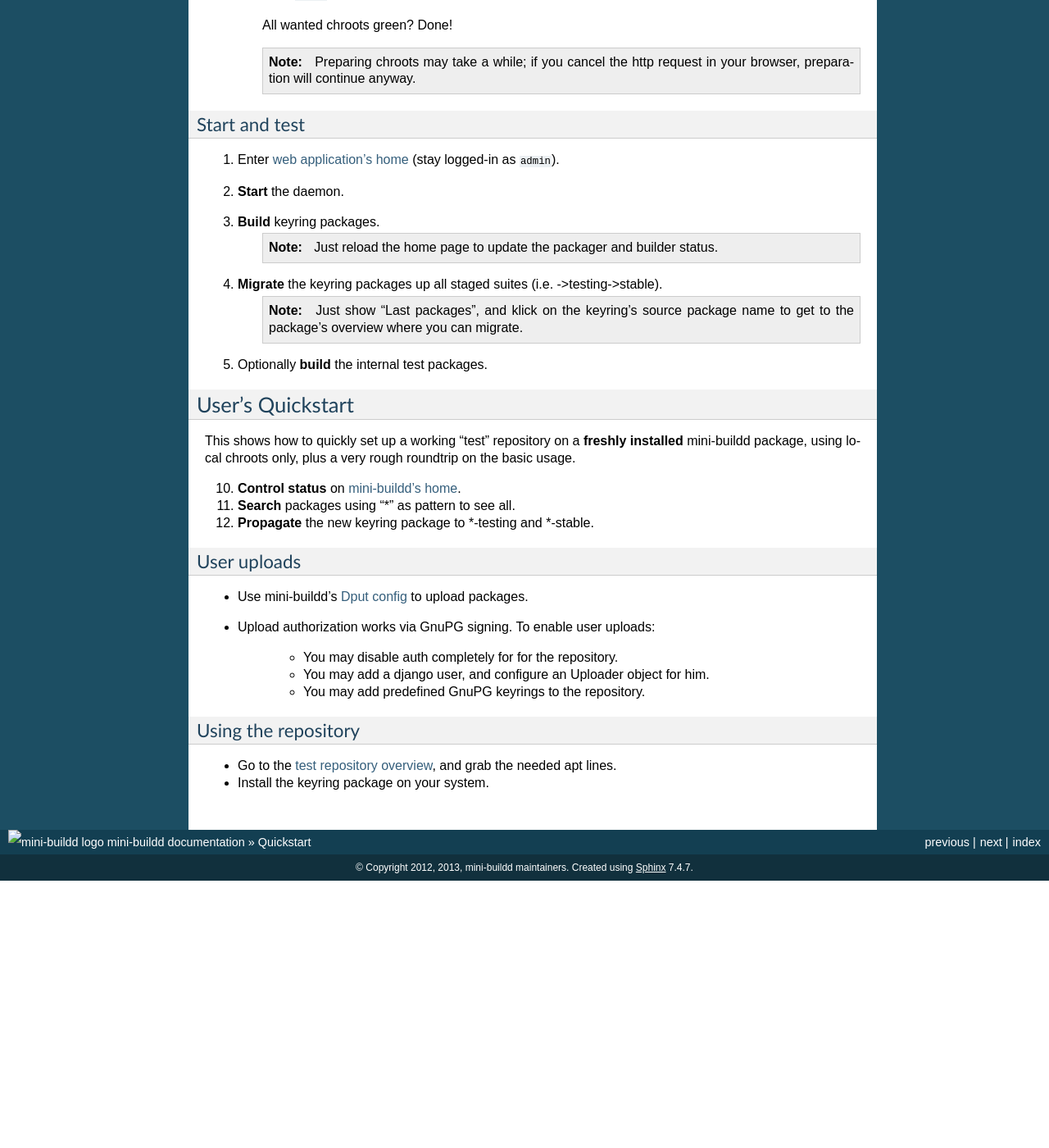
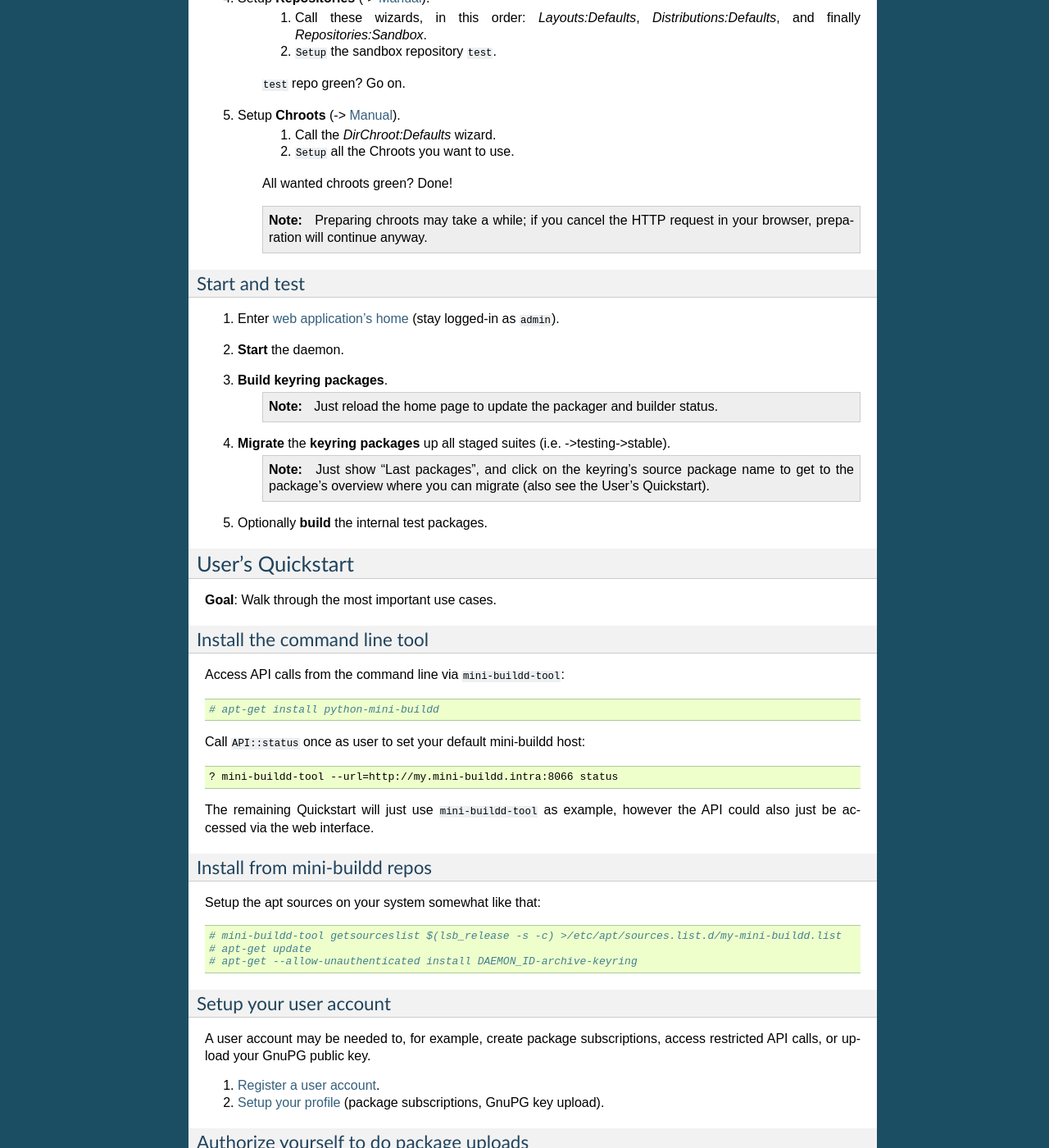
Before and after one commit to SwooshyCueb/mini-buildd, a Sphinx documentation site: the page built from doc/quickstart.rst, in a window 1280 px wide and 1400 px high, scrolled down 1213 px. Shown: the whole window at 82% size. Built offline with Sphinx 7.4.7, drawn with Linux system fonts in a browser that asks for light colours; pages that are not in the unit, such as notebooks, are missing from menus; the version number could not be read and is left out; before the commit the page ends 2287 px from its top, so only the background shows below that; some of the changed text lies outside the part shown.

Commit message:
doc: Updates for Quickstart.

```diff
--- a/doc/quickstart.rst
+++ b/doc/quickstart.rst
@@ -2,8 +2,15 @@
 Quickstart
 ##########
 
-*Note*: It's recommended to read this Quickstart on the
-mini-buildd instance itself so you can use the direct links.
+.. note:: It's recommended to read this Quickstart on the mini-buildd instance in question itself, else some of the links here will not work as-is.
+
+As a convention, we write code you should run as ``root`` like::
+
+	# apt-get install xyz
+
+and code you should run as ``user`` like::
+
+	? mini-buildd-tool status
 
 **************************
 Administrator's Quickstart
@@ -53,50 +60,108 @@ Configure
 	 ``test`` repo green? Go on.
 
 #. Setup **Chroots** (-> :ref:`Manual <admin_chroots>`).
-	 #. Call the DirChroot::Defaults wizard.
+	 #. Call the *DirChroot:Defaults* wizard.
 	 #. ``Setup`` all the Chroots you want to use.
 
 	 All wanted chroots green? Done!
 
-	 .. note:: Preparing chroots may take a while; if you cancel the http request in your browser, preparation will continue anyway.
+	 .. note:: Preparing chroots may take a while; if you cancel the HTTP request in your browser, preparation will continue anyway.
 
 Start and test
 ==============
 
 #. Enter `web application's home </mini_buildd/>`_ (stay logged-in as ``admin``).
 #. **Start** the daemon.
-#. **Build** keyring packages.
+#. **Build keyring packages**.
 	 .. note:: Just reload the home page to update the packager and builder status.
-#. **Migrate** the keyring packages up all staged suites (i.e. ->testing->stable).
-	 .. note:: Just show "Last packages", and klick on the keyring's source package name to get to the package's overview where you can migrate.
+#. **Migrate** the **keyring packages** up all staged suites (i.e. ->testing->stable).
+	 .. note:: Just show "Last packages", and click on the
+             keyring's source package name to get to the
+             package's overview where you can migrate (also see
+             the User's Quickstart).
 #. Optionally **build** the internal test packages.
 
 
 *****************
 User's Quickstart
 *****************
+**Goal**: Walk through the most important use cases.
 
-This shows how to quickly set up a working "test" repository on
-a **freshly installed** mini-buildd package, using local chroots
-only, plus a very rough roundtrip on the basic usage.
+Install the command line tool
+=============================
+Access API calls from the command line via ``mini-buildd-tool``::
 
-10. **Control status** on `mini-buildd's home </mini_buildd/>`_.
-11. **Search** packages using "*" as pattern to see all.
-12. **Propagate** the new keyring package to \*-testing and \*-stable.
+	# apt-get install python-mini-buildd
 
+Call ``API::status`` once as user to set your default mini-buildd host::
 
-User uploads
-============
+	? mini-buildd-tool --url=http://my.mini-buildd.intra:8066 status
 
-* Use mini-buildd's `Dput config </mini_buildd/download/dput.cf>`_ to upload packages.
-* Upload authorization works via GnuPG signing. To enable user uploads:
+The remaining Quickstart will just use ``mini-buildd-tool`` as
+example, however the API could also just be accessed via the web
+interface.
 
-   * You may disable auth completely for for the repository.
-   * You may add a django user, and configure an Uploader object for him.
-   * You may add predefined GnuPG keyrings to the repository.
+Install from mini-buildd repos
+==============================
+Setup the apt sources on your system somewhat like that::
 
-Using the repository
-====================
+	# mini-buildd-tool getsourceslist $(lsb_release -s -c) >/etc/apt/sources.list.d/my-mini-buildd.list
+	# apt-get update
+	# apt-get --allow-unauthenticated install DAEMON_ID-archive-keyring
 
-- Go to the `test repository overview </mini_buildd/repositories/test>`_, and grab the needed apt lines.
-- Install the keyring package on your system.
+Setup your user account
+=======================
+A user account may be needed to, for example, create package subscriptions, access restricted API calls, or upload your GnuPG public key.
+
+#. `Register a user account </accounts/register/>`_.
+#. `Setup your profile <mini_buildd/accounts/profile/>`_ (package subscriptions, GnuPG key upload).
+
+Authorize yourself to do package uploads
+========================================
+Upload authorization works via a GnuPG ``allowed`` keyring.
+
+As this depends on the setup of the mini-buildd instance and/or
+repository your are using, this cannot be answered generically.
+
+You will be able to upload to a repository when
+
+* the repository you upload for has auth disabled completely (like in the sandbox repository ``test``).
+* your user account profile has your GnuPG key uploaded, and your account was approved and enabled for the repository.
+* your key is included in the per-repository predefined GnuPG keyrings.
+
+Upload packages to mini-buildd
+==============================
+::
+
+	# apt-get install dput
+	? mini-buildd-tool getdputconf >>~/.dput.cf
+	...
+	? dput mini-buildd-DAEMON_ID *.changes
+
+Control your package build results
+==================================
+
+* Per notify (read Email). A notification mail is sent to
+	* *the uploader* (unless the repo is not configured to do so, or the mail address does not match the allowed list),
+	* *any subscriber* or
+	* your Email is configured by the administrator to always be notified for that repository.
+* Per web on `mini-buildd's home </mini_buildd/>`_
+	You will always find the packages currently being build displayed here, plus a list of the last N packages build, and of course
+	appropriate links to build logs, changes, etc.
+
+Manage packages
+===============
+You can **search** for (binary and source) package names via `API:list </mini_buildd/api?command=list&pattern=*-archive-keyring>`_::
+
+	? mini-buildd-tool list '*-archive-keyring'
+
+You can **view a source package** overview via the `API:show </mini_buildd/api?command=show&package=DAEMON_ID-archive-keyring>`_ call (put in your actual daemon identity)::
+
+	? mini-buildd-tool show DAEMON_ID-archive-keyring
+
+There are also find appropriate links to ``API::migrate``, ``API::remove``,
+``API::port`` in this web page overview.
+
+You will also find a convenience **external port** link on a
+`repository overview </mini_buildd/repositories/test/>`_ web page
+to do and external port via ``API::portext``.
```
Also changed, not shown: other parts of doc/quickstart.rst (+2 -2 lines).
